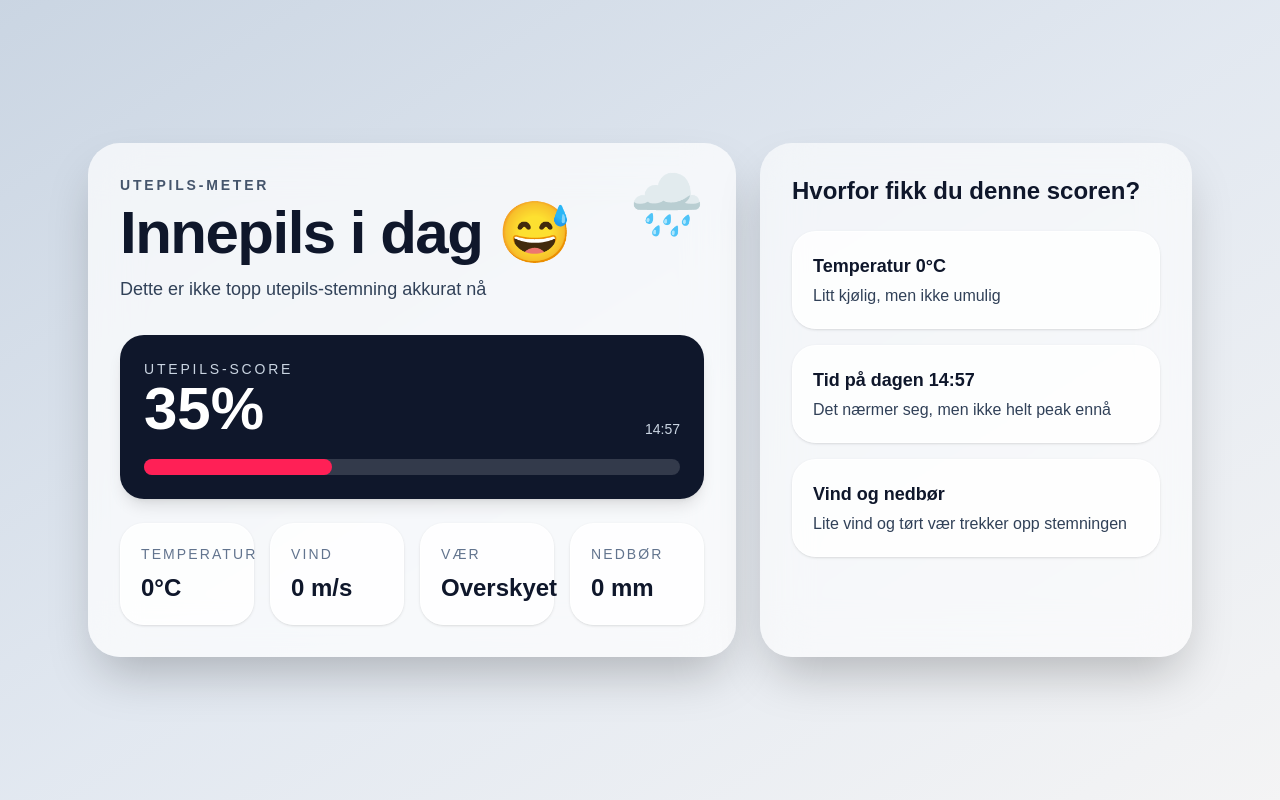
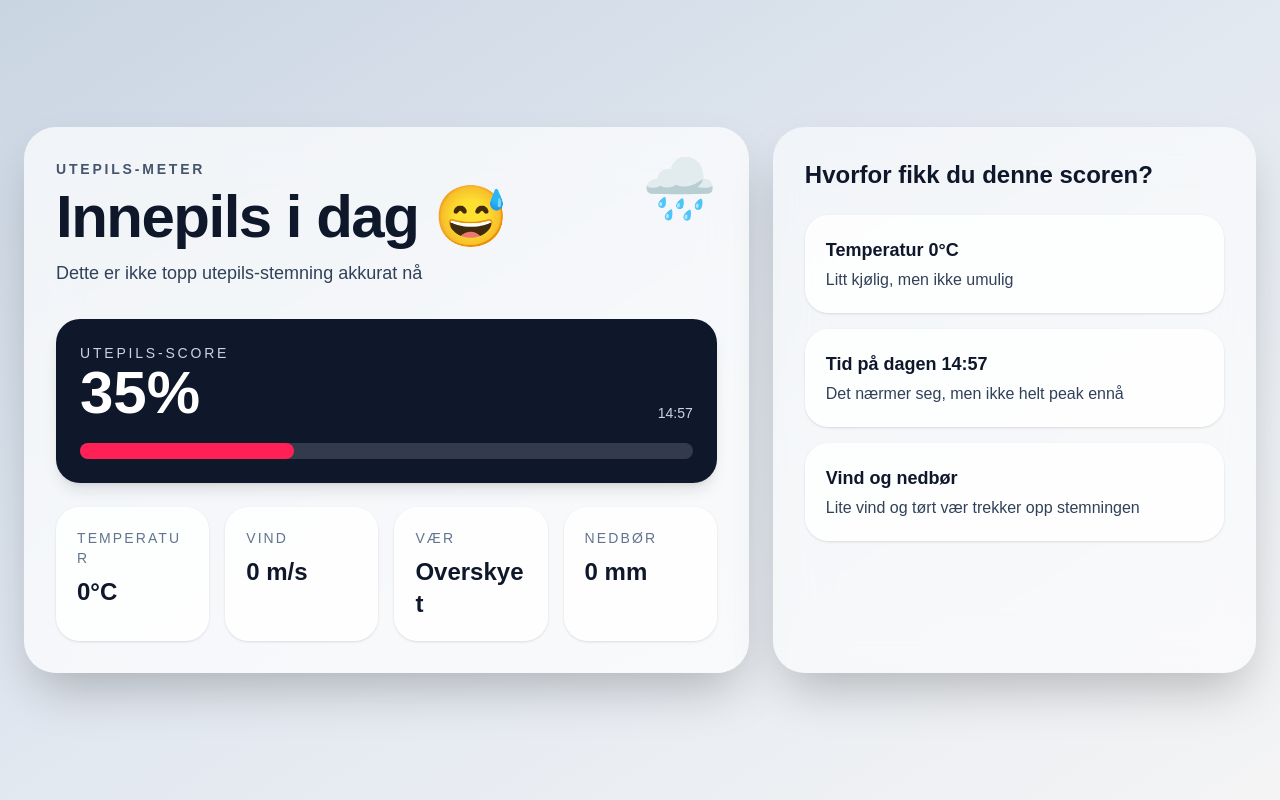
Before and after one commit to KaroGil/utepils, a Next.js app: page / in a window 1280 px wide. Built offline with nearby package versions, Linux system fonts and the light colour scheme; no server answers.

Commit message:
fix text overflow issue

```diff
--- a/src/app/components/InfoCard.tsx
+++ b/src/app/components/InfoCard.tsx
@@ -7,10 +7,12 @@ export default function InfoCard({
 }) {
   return (
     <div className="rounded-3xl border border-white/70 bg-white/80 p-5 shadow-sm">
-      <p className="text-sm uppercase tracking-[0.15em] text-slate-500">
+      <p className="text-sm uppercase tracking-[0.15em] text-slate-500 wrap-break-word">
         {label}
       </p>
-      <p className="mt-2 text-2xl font-bold text-slate-900">{value}</p>
+      <p className="mt-2 text-2xl font-bold tabular-nums text-slate-900 wrap-break-word">
+        {value}
+      </p>
     </div>
   );
 }
--- a/src/app/page.tsx
+++ b/src/app/page.tsx
@@ -49,7 +49,7 @@ export default function Page() {
     <main
       className={`min-h-screen bg-linear-to-br ${backgroundClass} text-slate-900`}
     >
-      <div className="mx-auto flex min-h-screen max-w-6xl items-center justify-center p-6">
+      <div className="mx-auto flex min-h-screen max-w-[1350px] items-center justify-center p-6">
         <div className="grid w-full gap-6 lg:grid-cols-[1.2fr_0.8fr]">
           <section className="rounded-4xl bg-white/70 p-8 shadow-2xl backdrop-blur-xl">
             <div className="mb-8 flex items-start justify-between gap-4">
```
